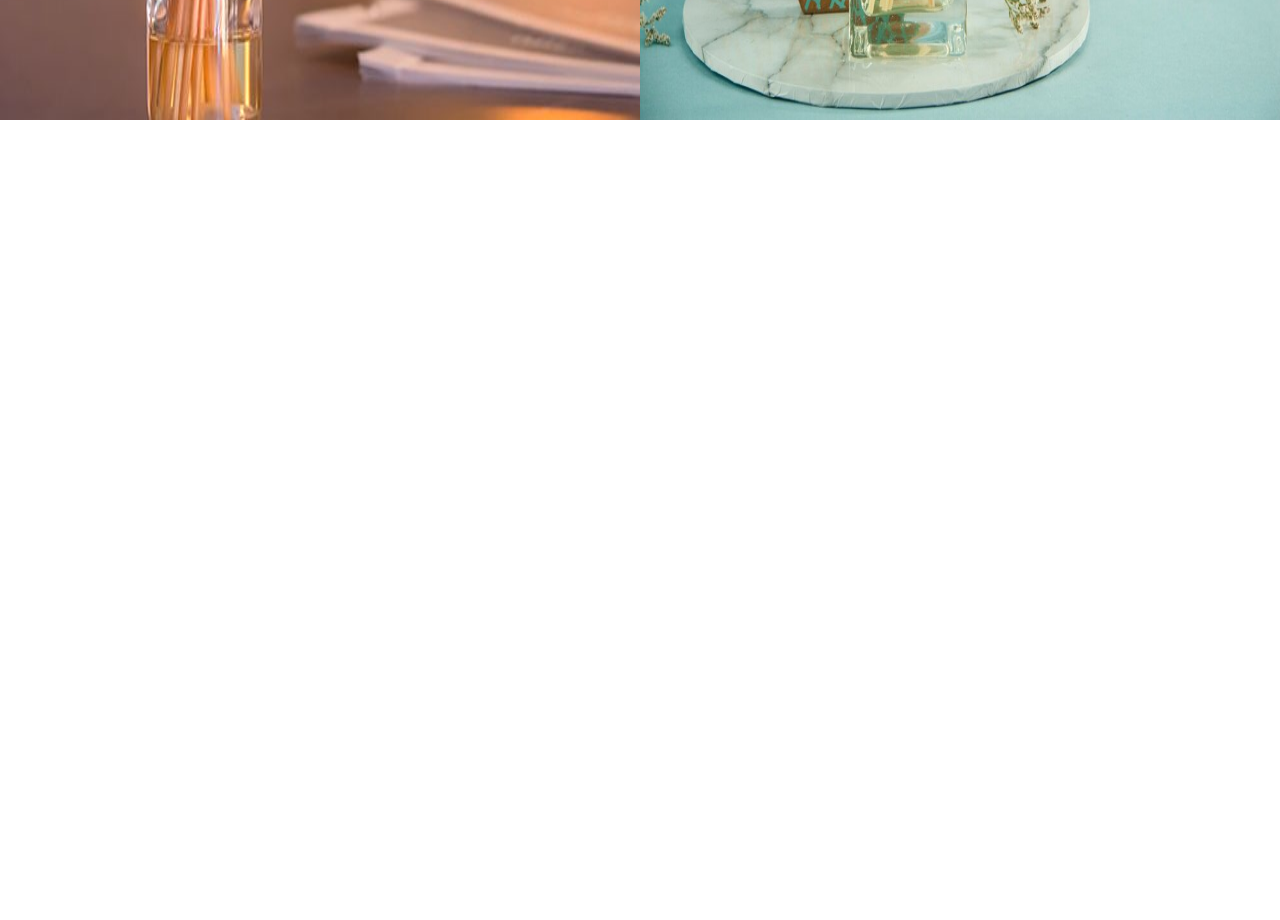
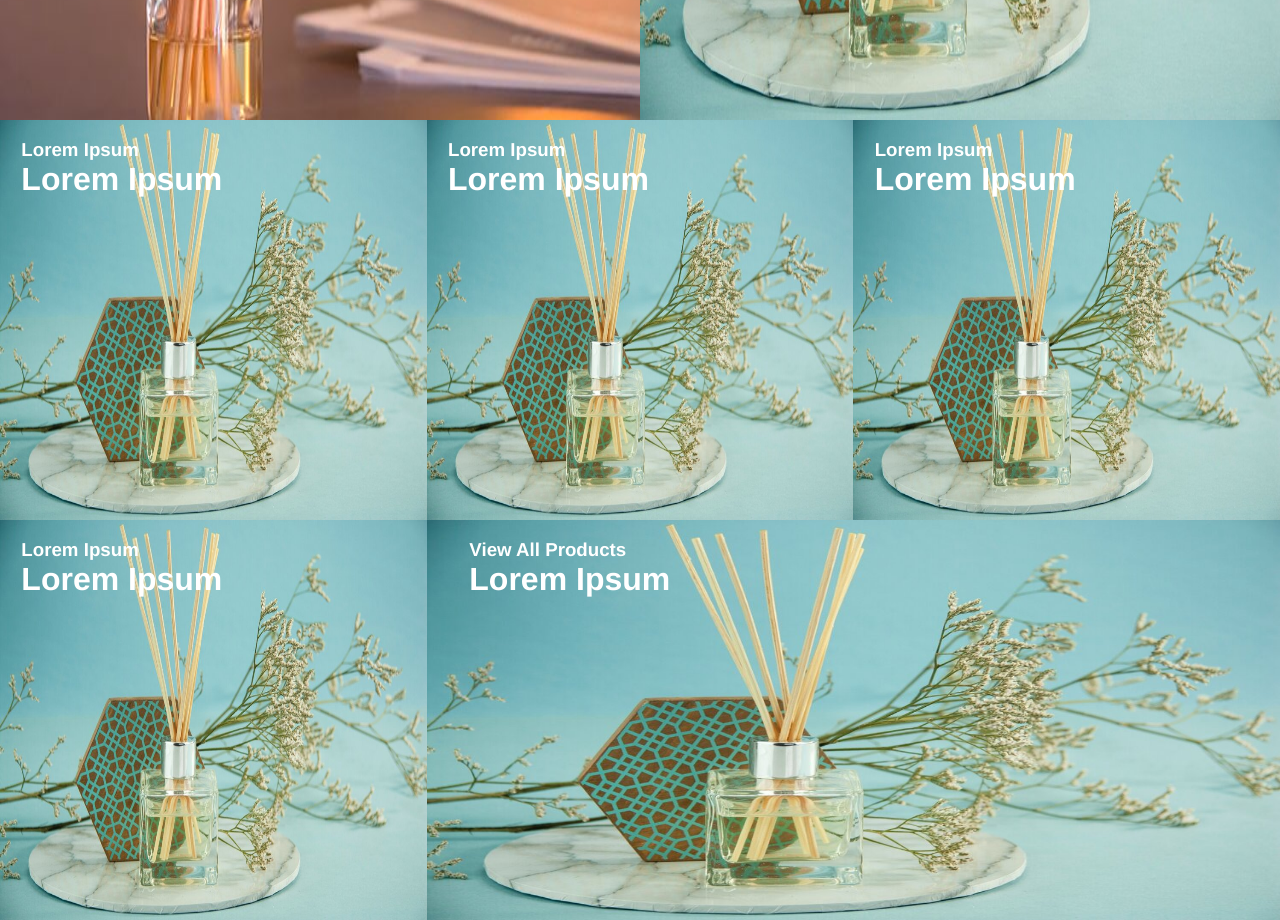
Before and after one commit to albayrakbektas/signes, a Vue app: page / in a window 1280 px wide. Shown: the part 680-1600 px from the top of the page. Before the commit the page ends 800 px from the top, so only its background shows below. Built offline with nearby package versions, Linux system fonts and the light colour scheme; what vue-flag-icon would draw is missing.

Commit message:
home product grid

```diff
--- a/src/views/HomeView.vue
+++ b/src/views/HomeView.vue
@@ -13,6 +13,14 @@
         <HomeBigImage :image="rightImage" />
       </div>
     </div>
+    <div class="product-images">
+      <ProductPicture
+        v-for="(item, index) of productImages"
+        :img="item"
+        :key="index"
+        :class="index.toString()"
+      />
+    </div>
   </div>
 </template>
 
@@ -20,9 +28,10 @@
 // @ is an alias to /src
 
 import HomeBigImage from "@/components/HomeBigImage";
+import ProductPicture from "@/components/ProductPicture";
 export default {
   name: "HomeView",
-  components: { HomeBigImage },
+  components: { ProductPicture, HomeBigImage },
   data() {
     return {
       leftImage: {
@@ -35,6 +44,38 @@ export default {
         alt: "Bambu Picture",
         text: "Lorem Ipsum",
       },
+      productImages: [
+        {
+          src: require("../assets/big-img/from-right.jpeg"),
+          alt: "Bambu Picture",
+          title: "Lorem Ipsum",
+          subTitle: "Lorem Ipsum",
+        },
+        {
+          src: require("../assets/big-img/from-right.jpeg"),
+          alt: "Bambu Picture",
+          title: "Lorem Ipsum",
+          subTitle: "Lorem Ipsum",
+        },
+        {
+          src: require("../assets/big-img/from-right.jpeg"),
+          alt: "Bambu Picture",
+          title: "Lorem Ipsum",
+          subTitle: "Lorem Ipsum",
+        },
+        {
+          src: require("../assets/big-img/from-right.jpeg"),
+          alt: "Bambu Picture",
+          title: "Lorem Ipsum",
+          subTitle: "Lorem Ipsum",
+        },
+        {
+          src: require("../assets/big-img/from-right.jpeg"),
+          alt: "Bambu Picture",
+          title: "Lorem Ipsum",
+          // subTitle: "Lorem Ipsum",
+        },
+      ],
     };
   },
 };
@@ -76,7 +117,7 @@ export default {
   animation-name: right;
 }
 .fw-pic {
-  height: calc(100%);
+  height: calc(100vh - 70px);
   width: 100%;
   object-fit: cover;
   position: absolute;
@@ -115,4 +156,16 @@ export default {
     bottom: 0;
   }
 }
+.product-images {
+  display: grid;
+}
+@media (min-width: 500px) {
+  .product-images {
+    height: 100vh;
+    grid-template-columns: 1fr 1fr 1fr;
+  }
+  .container.\34 {
+    grid-area: 2 / 2 / span 1 / span 2;
+  }
+}
 </style>
```
